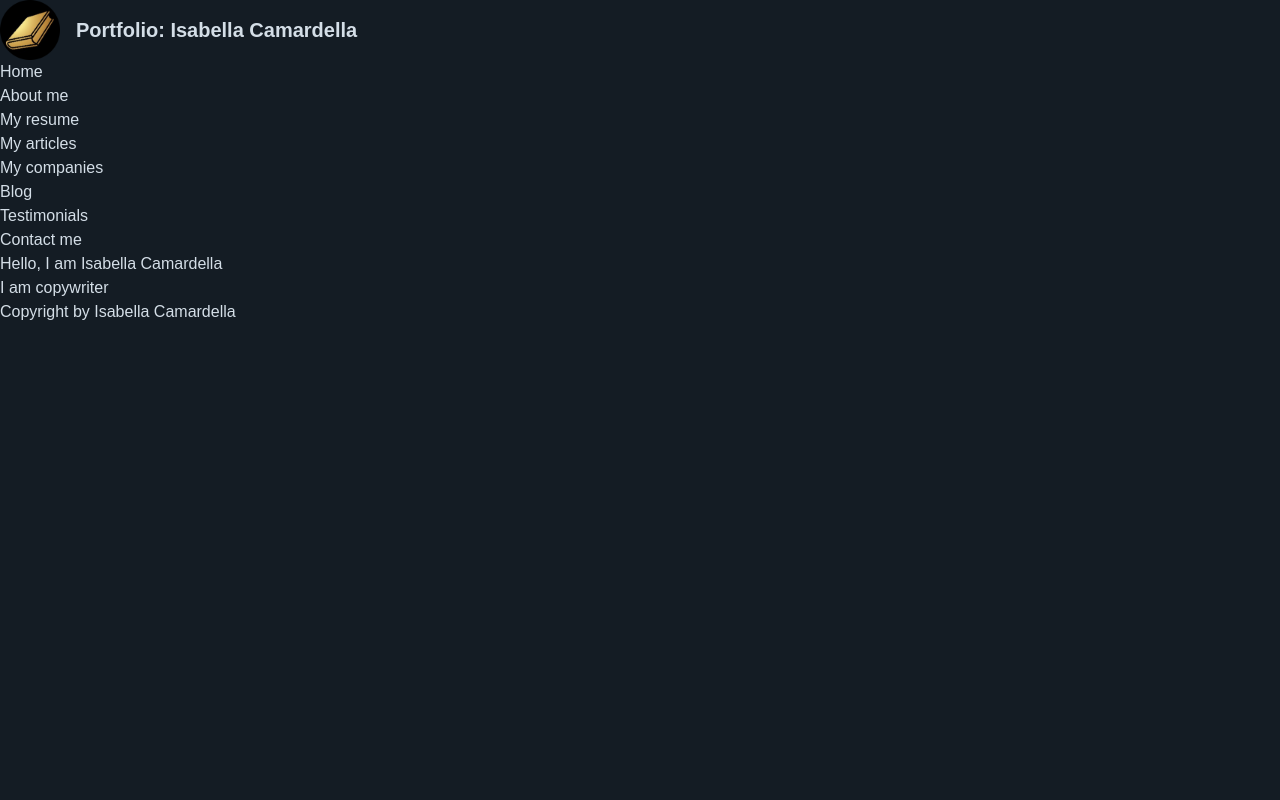
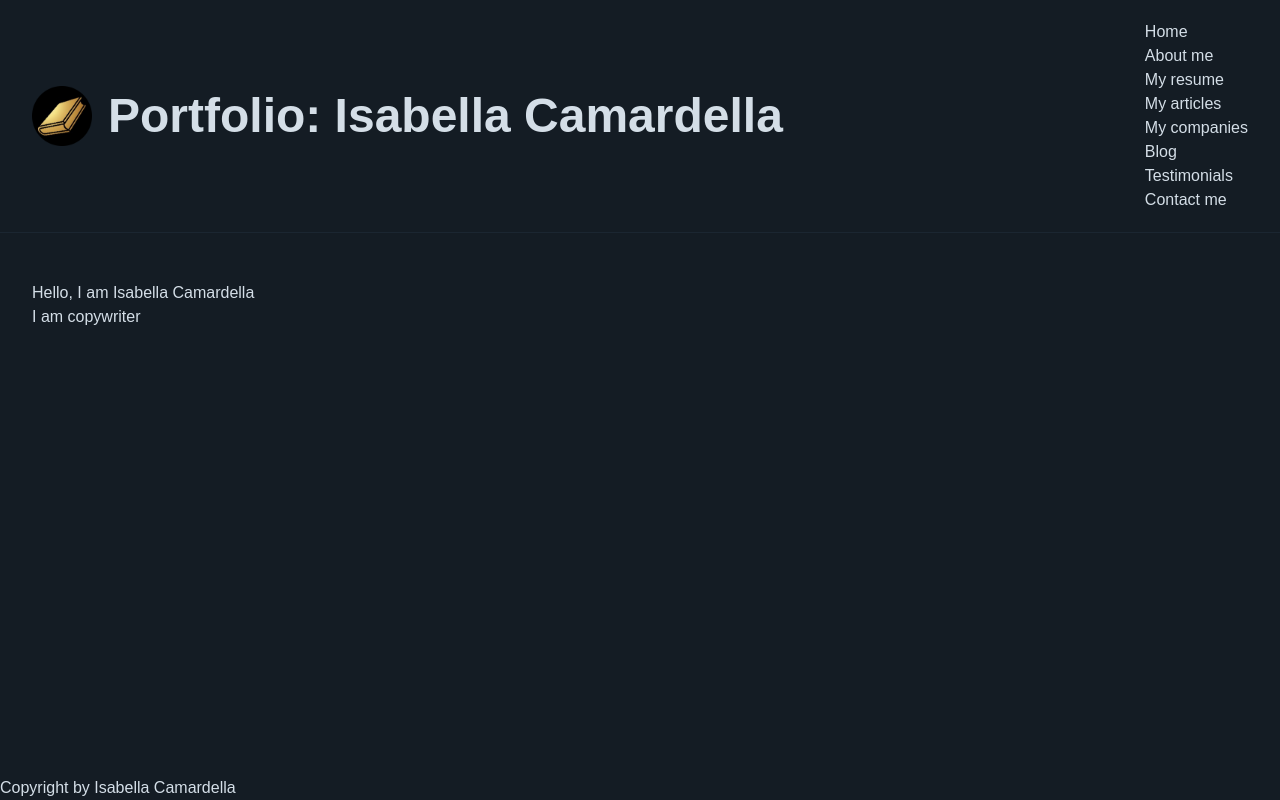
Before and after one commit to Podmev/portfolio-isabella, a Next.js app: page / in a window 1280 px wide. Built offline with nearby package versions, Linux system fonts and the light colour scheme; a web font is replaced by a local one.

Commit message:
main layout: general formating, introducing Header, Footer, detailed metainfo

```diff
--- a/src/app/articles/page.jsx
+++ b/src/app/articles/page.jsx
@@ -1,4 +1,11 @@
 import ArticleCardList from "@/components/ArticleCardList";
+
+// export const revalidate = 3600;
+export const revalidate = 0;
+
+export const metadata = {
+  title: "Articles",
+};
 
 export default async function Page(props) {
   const searchParams = await props.searchParams;
--- a/src/app/layout.jsx
+++ b/src/app/layout.jsx
@@ -1,8 +1,8 @@
-import Logo from "../components/Logo";
-import Navigation from "../components/Navigation";
 import { Eczar } from "next/font/google";
 // These styles apply to every route in the application
 import "@/styles/globals.css";
+import Header from "@/components/Header";
+import Footer from "@/components/Footer";
 
 const eczar = Eczar({
   subsets: ["latin"],
@@ -10,19 +10,26 @@ const eczar = Eczar({
 });
 
 export const metadata = {
-  title: "Portfolio: Isabella",
+  // title: "The Wild Oasis",
+  title: {
+    template: "%s | Portfolio: Isabella",
+    default: "Welcome | Portfolio: Isabella",
+  },
+  description:
+    "Portfolio of Isabella Camardella with full information about experiences, works, education and detailed collection of own written articles",
 };
 
 export default function RootLayout({ children }) {
   return (
     <html lang="en">
       <body className={`${eczar.className} antialiased bg-primary-950 text-primary-100 min-h-screen flex flex-col relative`}>
-        <header>
-          <Logo />
-          <Navigation />
-        </header>
-        <main className="grid grid-cols-[16rem_1fr] h-full">{children}</main>
-        <footer>Copyright by Isabella Camardella</footer>
+        <Header/>
+        <div className="flex-1 px-8 py-12 grid">
+          <main className="max-w-7xl mx-auto w-full">
+              {children}
+          </main>
+        </div>
+        <Footer/>
       </body>
     </html>
   );
--- a/src/components/ArticleCard.jsx
+++ b/src/components/ArticleCard.jsx
@@ -22,22 +22,22 @@ async function ArticleCard({ article }) {
   const { companyName, companyLogo } = company;
 
   return (
-    <div className="flex border-primary-800 border">
+    <div className="flex flex-col border-primary-800 border">
       {/* head: logo company, name, original link */}
       <div>
         <h3>{companyName}</h3>
       </div>
       {/* body: main info, image*/}
-      <div className="flex">
+      <div className="flex flex-col">
         {/* body: title, original title, date, read time, type, languages, tags*/}
-        <div className="flex">
+        <div className="flex flex-col">
           <h2>{englishName}</h2>
           <p>{`${type} - ${language}`}</p>
-          <p className="text-red-500">{formatTime(date)}</p>
+          <p className="">{formatTime(date)}</p>
         </div>
         {/* image: only image or generated image with title*/}
         <div className="flex-1 relative">
-          {image ? (
+          {null ? (
             <Image
               src={image}
               width={600}
--- /dev/null
+++ b/src/components/Footer.jsx
@@ -0,0 +1,7 @@
+function Footer() {
+    return (
+        <footer>Copyright by Isabella Camardella</footer>
+    );
+  }
+
+  export default Footer;
--- /dev/null
+++ b/src/components/Header.jsx
@@ -0,0 +1,15 @@
+import Navigation from '@/components/Navigation';
+import Logo from '@/components/Logo';
+
+function Header() {
+  return (
+    <header className='border-b border-primary-900 px-8 py-5'>
+      <div className='flex justify-between items-center max-w-7xl mx-auto'>
+        <Logo />
+        <Navigation />
+      </div>
+    </header>
+  );
+}
+
+export default Header;
--- a/src/components/Logo.jsx
+++ b/src/components/Logo.jsx
@@ -6,7 +6,7 @@ function Logo() {
   return (
     <Link href="/" className="flex items-center gap-4 z-10">
       <Image src={logo} height="60" width="60" alt="Portfolio: Isabella Camardella" quality={90}/>
-      <span className="text-xl font-semibold text-primary-100">
+      <span className="text-5xl font-semibold text-primary-100">
         Portfolio: Isabella Camardella
       </span>
     </Link>
```
